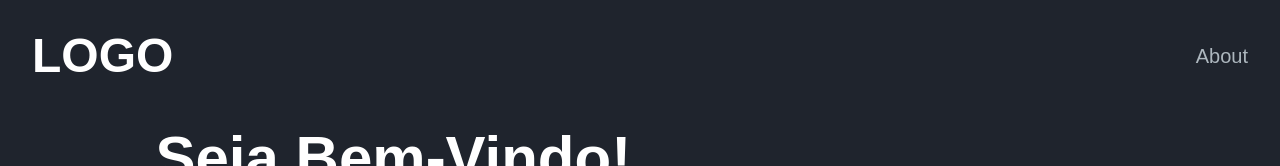
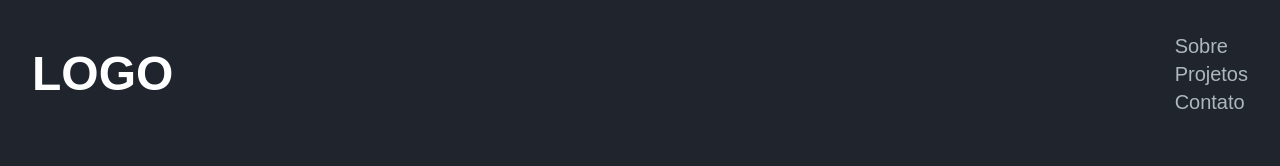
Before and after one commit to fagundes321/Portfolio-em-next, a Next.js app: page / in a window 1280 px wide. Shown: the top 166 px of the page. Built offline with nearby package versions, Linux system fonts and the light colour scheme; grey boxes are pictures that could not be loaded.

Commit message:
Feito o Navlink, falta poucas modificações para atingir 100% de sua funcionalidade

```diff
--- a/src/app/components/NavLink.jsx
+++ b/src/app/components/NavLink.jsx
@@ -4,7 +4,7 @@ const NavLink = ({href, title}) => {
     return (
         <Link
         href = {href}
-        className = "block py-2 pl-3 pr-4"
+        className="block py-2 pl-3 pr-4 text-[#ADB7BE] sm:text-xl rounded md:p-0 hover:text-white"
         >
             {title}
         </Link>
--- a/src/app/components/Navbar.jsx
+++ b/src/app/components/Navbar.jsx
@@ -1,5 +1,21 @@
 import React from "react";
 import Link from "next/link";
+import NavLink from "./NavLink";
+
+const navLinks = [
+  {
+    title: "Sobre",
+    path: "#sobre",
+  },
+  {
+    title: "Projetos",
+    path: "projetos",
+  },
+  {
+    title: "Contato",
+    path: "contato"
+  }
+]
 
 const Navbar = () => {
   return (
@@ -8,16 +24,16 @@ const Navbar = () => {
         <Link href="/" className="text-5xl text-white font-semibold">
           LOGO
         </Link>
-        <div className="menu hidden md:block md:w-auto" id="navbar">
+        <div className="menu block md:w-auto" id="navbar">
           <ul>
-            <li>
-              <Link
-                href="#about"
-                className="block py-2 pl-3 pr-4 text-[#ADB7BE] sm:text-xl rounded md:p-0 hover:text-white"
-              >
-                About
-              </Link>
-            </li>
+              {
+                  navLinks.map((link, index) => (
+                    <li key={index}>
+                      <NavLink href={link.path} title={link.title}/>
+                    </li>
+                  )
+                )
+              }
           </ul>
         </div>
       </div>
```
Also changed, not shown: 1 other file (tests, documents, lock files or other folders).
